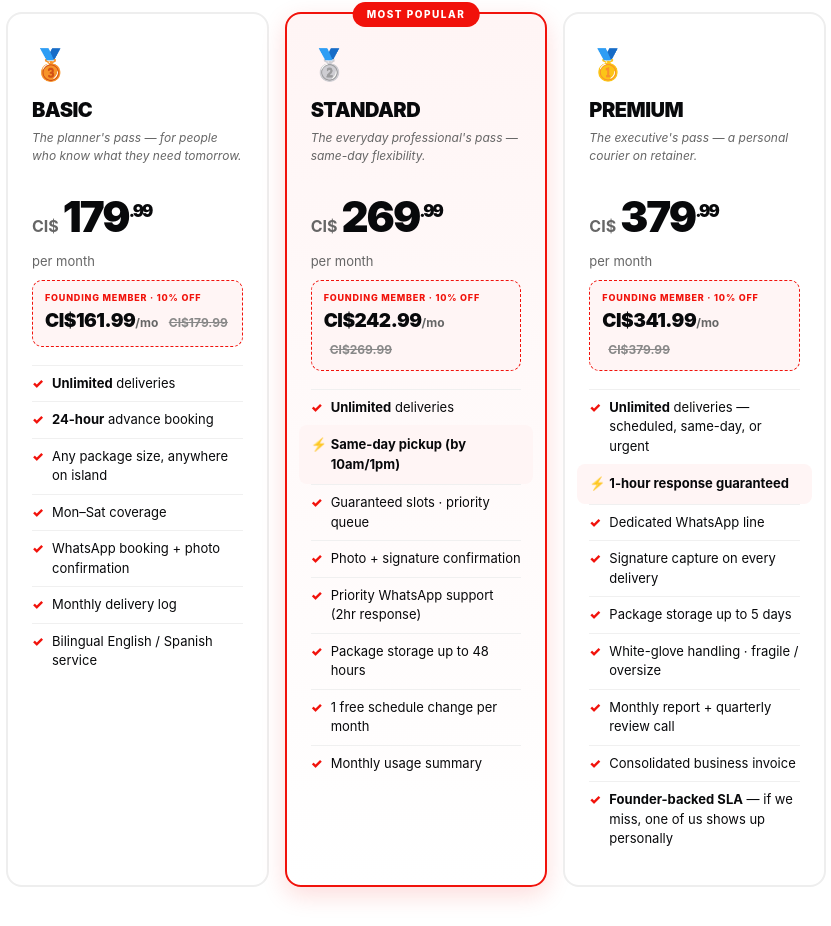
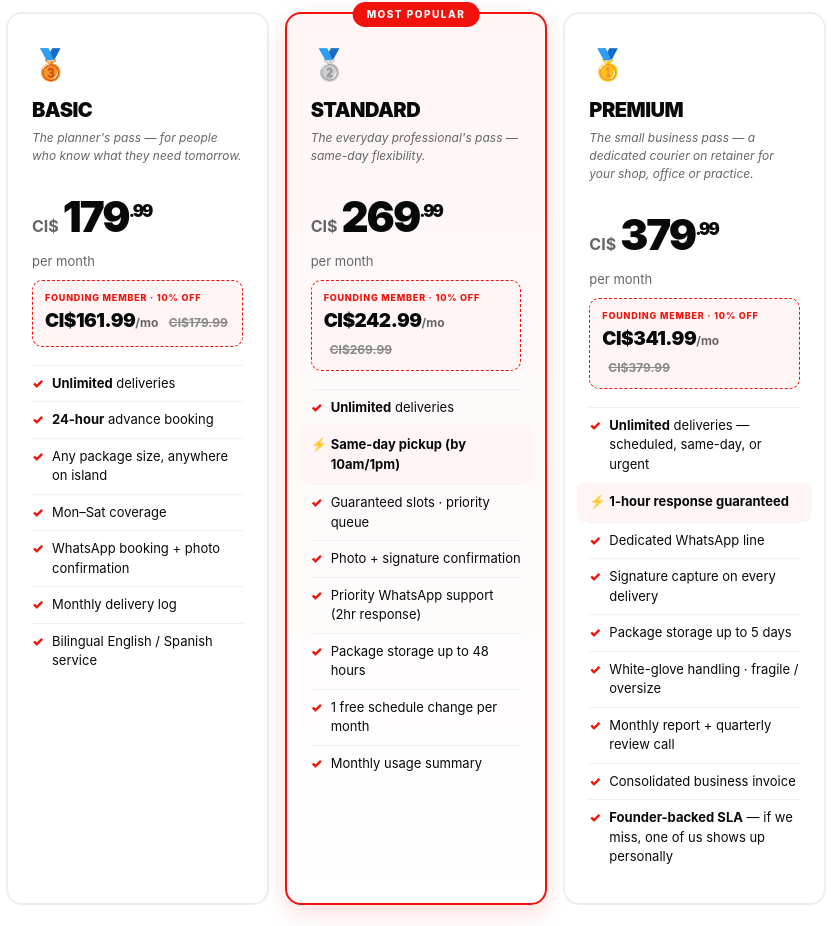
Before and after one commit to jahcobyz-ops/quick-runs-cayman-site, a plain HTML site: page pricing.html in a window 1280 px wide. Shown: the part 1260-2186 px from the top of the page, without its empty margins (224-1055 px from the left). Drawn offline with Linux system fonts and the light colour scheme.

Commit message:
Update PREMIUM tier descriptionAim Premium plan description at small businesses (pricing page) in pricing.html

```diff
--- a/pricing.html
+++ b/pricing.html
@@ -727,7 +727,7 @@
       <div class="tier">
         <div class="tier-medal">🥇</div>
         <h3 class="tier-name">PREMIUM</h3>
-        <div class="tier-tag">The executive's pass — a personal courier on retainer.</div>
+        <div class="tier-tag">The small business pass — a dedicated courier on retainer for your shop, office or practice.</div>
         <div class="tier-price">
           <span class="tier-currency">CI$</span>
           <span class="tier-amount">379<sup style="font-size: 0.4em;">.99</sup></span>
```
